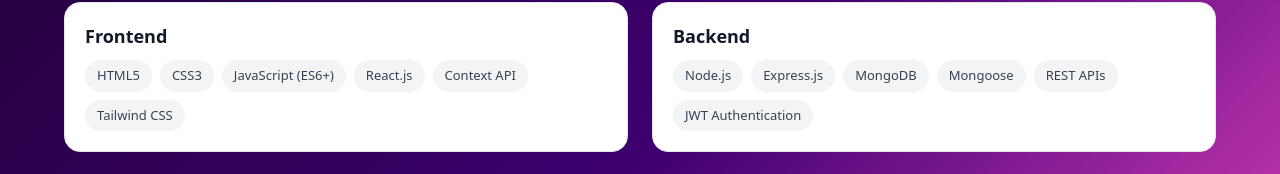
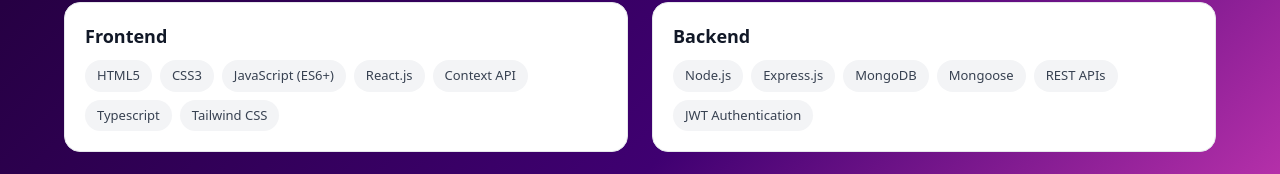
Before and after one commit to Vishal05it/My-Portfolio, a React (Vite) app: page /skills in a window 1280 px wide. Shown: the part 222-396 px from the top of the page. Built offline with nearby package versions, Linux system fonts and the light colour scheme.

Commit message:
Typescript added

```diff
--- a/src/Components/Skills.jsx
+++ b/src/Components/Skills.jsx
@@ -25,6 +25,7 @@
               <span className="skillTag">JavaScript (ES6+)</span>
               <span className="skillTag">React.js</span>
               <span className="skillTag">Context API</span>
+              <span className="skillTag">Typescript</span>
               <span className="skillTag">Tailwind CSS</span>
             </div>
           </div>
```
